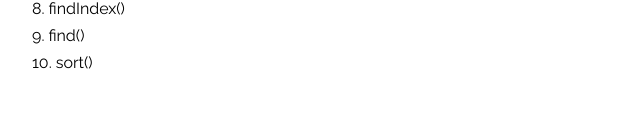
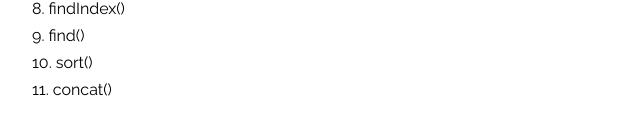
Before and after one commit to NJul/methods-working-with-arrays-javascript-2020, a plain HTML site: page index.html in a window 1280 px wide. Shown: the part 271-406 px from the top of the page, 182-822 px from the left. Drawn offline with Linux system fonts and the light colour scheme.

Commit message:
concat()

```diff
--- a/index.html
+++ b/index.html
@@ -20,6 +20,7 @@
   <div class="method-list">8. findIndex()</div>
   <div class="method-list">9. find()</div>
   <div class="method-list">10. sort()</div>
+  <div class="method-list">11. concat()</div>
 
   <script src="scripts.js"></script>
 </body>
--- a/scripts.js
+++ b/scripts.js
@@ -273,3 +273,22 @@ console.log(myAwesomeArray7);
 /* Output:
 (9) [1, "2 Letter", "Letter", "a", "b", "c", "d", "e", "letter"]
 */
+
+// 11.
+// concat()
+console.log(
+  '11. concat() Этот метод возвращает новый массив, состоящий из массива, на котором он был вызван, соединенного с другими массивами и/или значениями, переданными в качестве аргументов. Соединяемые массивы/значения останутся неизменными. Любая операция над новым массивом (если только элемент не является ссылкой) не будет затрагивать исходные массивы и наоборот'
+);
+
+/* concat() Этот метод возвращает новый массив, состоящий из массива, на котором он был вызван, соединенного с другими массивами и/или значениями, переданными в качестве аргументов. Соединяемые массивы/значения останутся неизменными. Любая операция над новым массивом (если только элемент не является ссылкой) не будет затрагивать исходные массивы и наоборот
+ */
+
+/*
+[1, 2, 3, 4, 5]
+[1, "2 Letter", "Letter", "a", "b", "c", "d", "e", "letter"]
+↑ */
+const concat11 = myAwesomeArray6.concat(myAwesomeArray7, 17);
+console.log(concat11);
+/* Output:
+(15) [1, 2, 3, 4, 5, 1, "2 Letter", "Letter", "a", "b", "c", "d", "e", "letter", 17]
+*/
```
